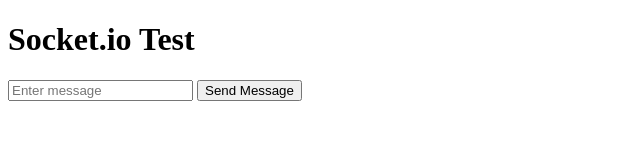
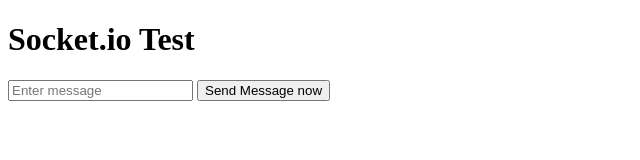
Before and after one commit to karimgouda/real_time-nodejs, a website: page index.html in a window 1280 px wide. Shown: the full height of the page, 0-640 px from the left. Drawn offline with nearby package versions, Linux system fonts and the light colour scheme; no server answers.

Commit message:
Update index.html

```diff
--- a/index.html
+++ b/index.html
@@ -10,7 +10,7 @@
   <h1>Socket.io Test</h1>
 
   <input id="messageInput" placeholder="Enter message" />
-  <button id="sendMessage">Send Message</button>
+  <button id="sendMessage">Send Message now</button>
 
   <ul id="messages"></ul>
 
```
